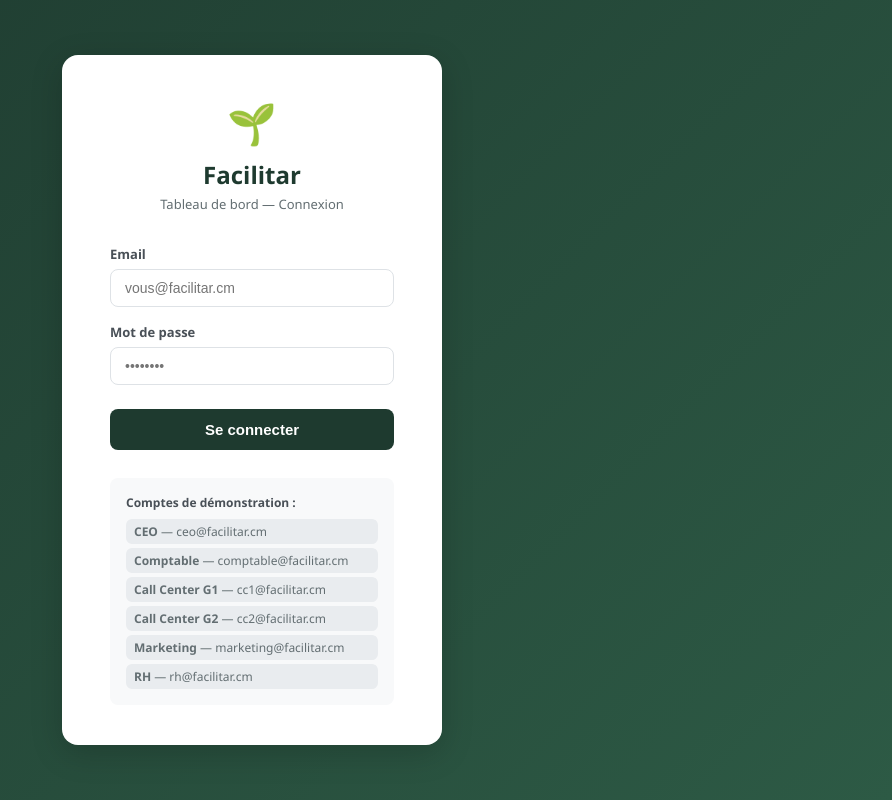
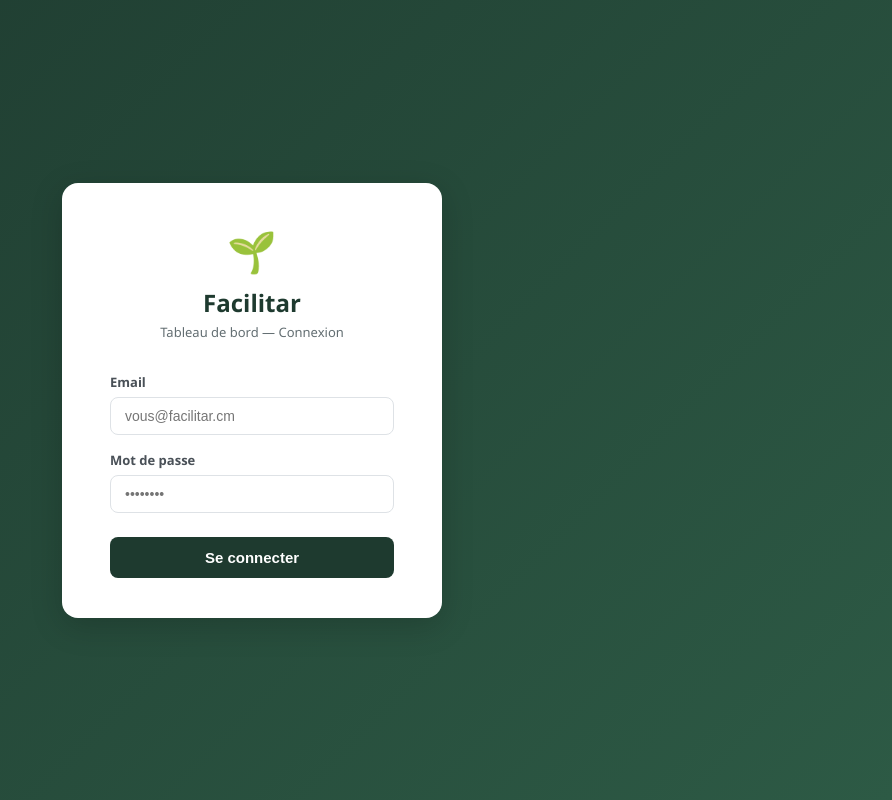
Before and after one commit to lemael/agri-dashboard, a React (Vite) app in the folder frontend/: page /#/login in a window 1280 px wide. Shown: the whole page, without its empty margins (388-1280 px from the left). Built offline with nearby package versions, Linux system fonts and the light colour scheme; no server answers.

Commit message:
hide demo accounts from login page + add comptes.txt

```diff
--- a/frontend/src/pages/Login.jsx
+++ b/frontend/src/pages/Login.jsx
@@ -128,27 +128,7 @@ export default function Login() {
           </button>
         </form>
 
-        <div style={{ marginTop: 28, padding: 16, background: '#f8f9fa', borderRadius: 8, fontSize: 12, color: '#636e72' }}>
-          <strong style={{ color: '#495057' }}>Comptes de démonstration :</strong>
-          <div style={{ marginTop: 8, display: 'grid', gap: 4 }}>
-            {[
-              ['ceo@facilitar.cm', 'Admin1234', 'CEO'],
-              ['comptable@facilitar.cm', 'Compta1234', 'Comptable'],
-              ['cc1@facilitar.cm', 'CC1234', 'Call Center G1'],
-              ['cc2@facilitar.cm', 'CC1234', 'Call Center G2'],
-              ['marketing@facilitar.cm', 'Mkt1234', 'Marketing'],
-              ['rh@facilitar.cm', 'RH1234', 'RH'],
-            ].map(([e, p, label]) => (
-              <div
-                key={e}
-                onClick={() => { setEmail(e); setPassword(p); }}
-                style={{ cursor: 'pointer', padding: '4px 8px', borderRadius: 6, background: '#e9ecef' }}
-              >
-                <strong>{label}</strong> — {e}
-              </div>
-            ))}
-          </div>
-        </div>
+
       </div>
     </div>
   );
```
Also changed, not shown: 1 other file (tests, documents, lock files or other folders).
